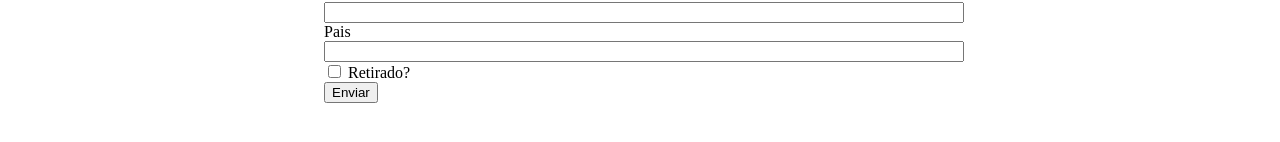
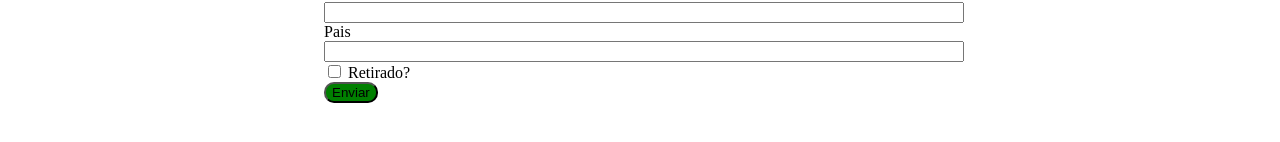
Before and after one commit to jabinherrera/TallerET1, a plain HTML site: page formulario.html in a window 1280 px wide. Shown: the part 338-480 px from the top of the page. Drawn offline with Linux system fonts and the light colour scheme.

Commit message:
Agregue boton enviar en verde

```diff
--- a/css/estilos.css
+++ b/css/estilos.css
@@ -73,6 +73,11 @@ li a {
     width: 100%;
 }
 
+.boton-enviar {
+    border-radius: 10px;
+    background: green;
+}
+
 .contenedor-tabla {
     margin: 100px auto;
     width: 50%;
--- a/formulario.html
+++ b/formulario.html
@@ -37,7 +37,7 @@
         <input type="text" required class="caja-texto"><br>
         <input type="checkbox">
         <label>Retirado?</label><br>
-        <button type="submit">Enviar</button>
+        <button type="submit" class="boton-enviar">Enviar</button>
     </form>
 </div>
 
```
